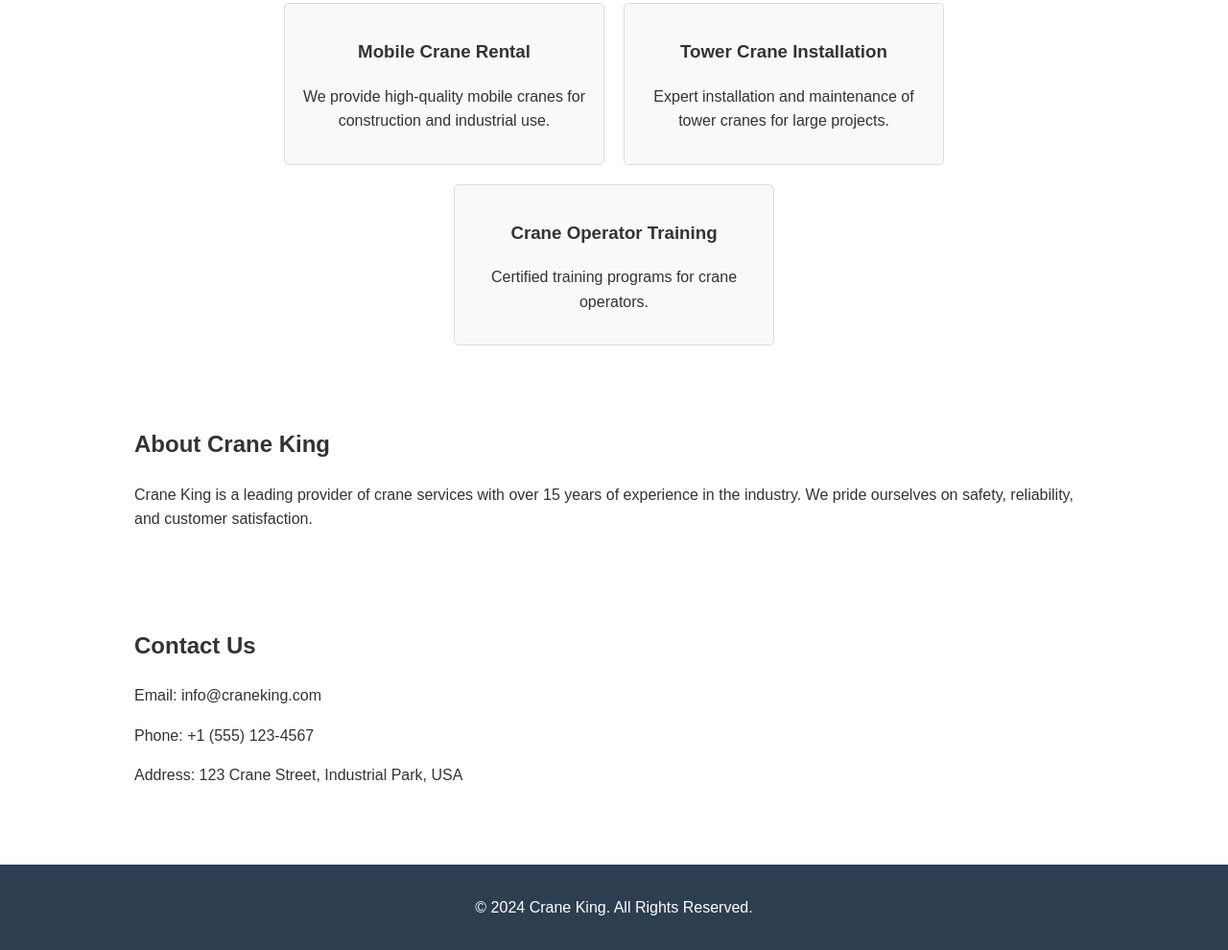
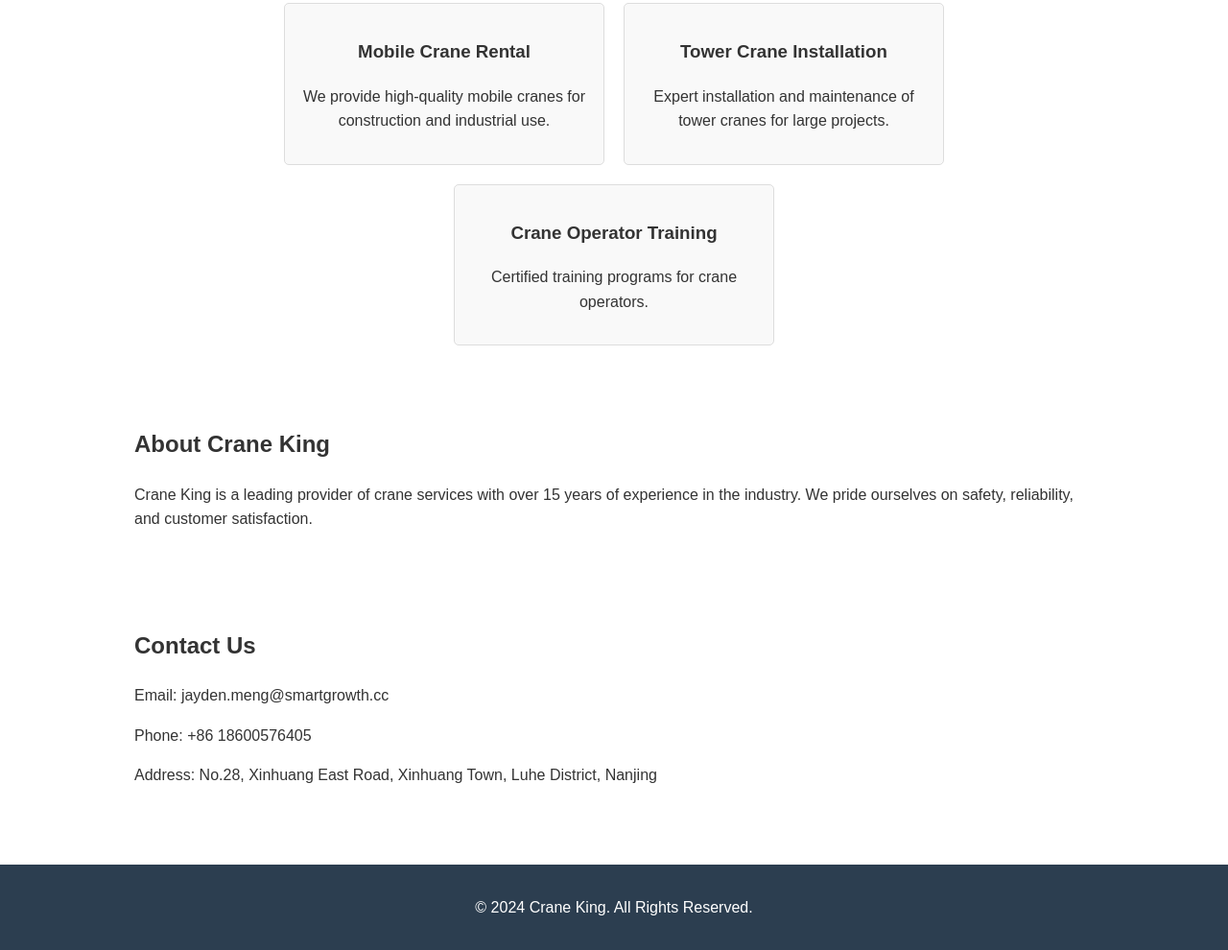
Before and after one commit to mylich119/officalwebsite, a plain HTML site: page index.html in a window 1280 px wide. Shown: the part 516-1506 px from the top of the page at 96% size. Drawn offline with Linux system fonts and the light colour scheme.

Commit message:
Update index.html

```diff
--- a/index.html
+++ b/index.html
@@ -127,9 +127,9 @@
     <!-- 联系方式 -->
     <section id="contact" class="contact">
         <h2>Contact Us</h2>
-        <p>Email: info@craneking.com</p>
-        <p>Phone: +1 (555) 123-4567</p>
-        <p>Address: 123 Crane Street, Industrial Park, USA</p>
+        <p>Email: jayden.meng@smartgrowth.cc</p>
+        <p>Phone: +86 18600576405</p>
+        <p>Address: No.28, Xinhuang East Road, Xinhuang Town, Luhe District, Nanjing</p>
     </section>
 
     <!-- 页脚 -->
```
